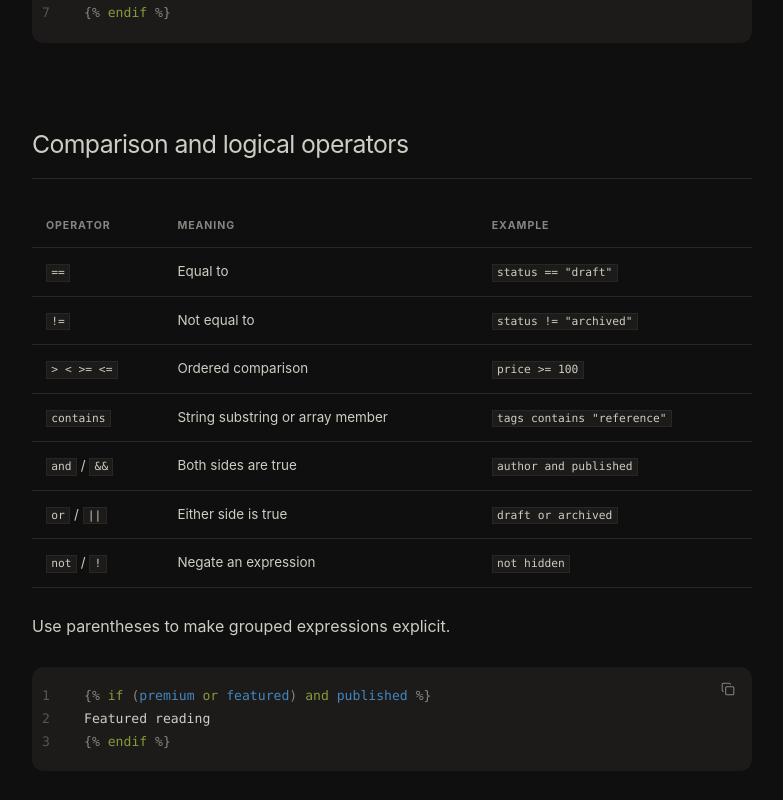
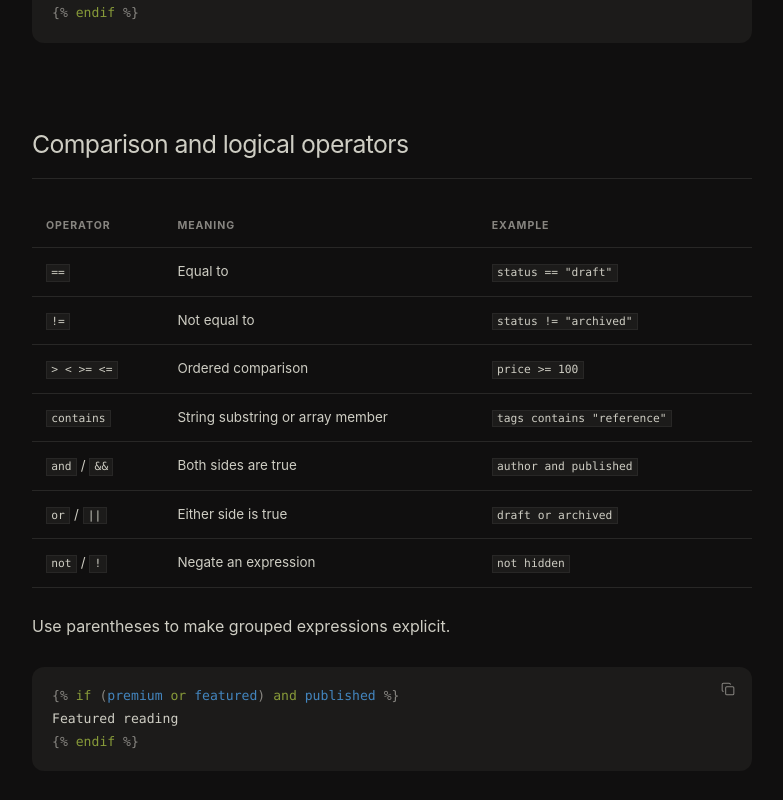
Before and after one commit to obsidianmd/knap, a Next.js app in the folder website/: page /logic in a window 1280 px wide. Shown: the part 740-1540 px from the top of the page, without its empty margins (248-1031 px from the left). Built offline with nearby package versions, Linux system fonts and the light colour scheme.

Commit message:
Limit code line numbers to homepage examples

```diff
--- a/website/app/_components/docs.tsx
+++ b/website/app/_components/docs.tsx
@@ -219,15 +219,17 @@ export function CodeBlock({
   code,
   language = 'knap',
   label,
+  showLineNumbers = false,
 }: {
   code: string;
   language?: CodeLanguage;
   label?: string;
+  showLineNumbers?: boolean;
 }) {
   const normalizedCode = code.replace(/^\n|\n$/g, '');
   const lines = normalizedCode.split('\n');
   return (
-    <figure className={`doc-code${label ? '' : ' doc-code-unlabeled'}`}>
+    <figure className={`doc-code${label ? '' : ' doc-code-unlabeled'}${showLineNumbers ? ' doc-code-numbered' : ''}`}>
       {label ? (
         <figcaption>
           <span>{label}</span>
@@ -236,7 +238,7 @@ export function CodeBlock({
       ) : <CodeCopyButton code={normalizedCode} />}
       <pre><code>{lines.map((line, index) => (
         <span className="doc-code-line" key={index}>
-          <span className="doc-line-number">{index + 1}</span>
+          {showLineNumbers ? <span className="doc-line-number">{index + 1}</span> : null}
           <span>{highlightLine(line, language)}</span>
         </span>
       ))}</code></pre>
--- a/website/app/globals.css
+++ b/website/app/globals.css
@@ -331,7 +331,8 @@ footer > a:last-child { justify-self: end; }
 .doc-code-copy[data-copied] { color: var(--green); }
 .doc-code pre { margin: 0; overflow-x: auto; padding-block: 18px; color: var(--paper); font-family: "SFMono-Regular", Consolas, monospace; font-size: 0.82rem; line-height: 1.72; }
 .doc-code-unlabeled > .doc-code-copy { position: absolute; z-index: 1; top: 8px; right: 10px; }
-.doc-code-line { display: grid; min-height: 1.72em; grid-template-columns: 42px 1fr; padding-inline: 10px 20px; }
+.doc-code-line { display: grid; min-height: 1.72em; grid-template-columns: minmax(0, 1fr); padding-inline: 20px; }
+.doc-code-numbered .doc-code-line { grid-template-columns: 42px minmax(0, 1fr); padding-left: 10px; }
 .doc-code-unlabeled .doc-code-line { padding-right: 52px; }
 .doc-code-line:hover { background: var(--line); }
 .doc-line-number { color: var(--faint); user-select: none; }
--- a/website/app/page.tsx
+++ b/website/app/page.tsx
@@ -109,8 +109,8 @@ export default function Home() {
         </header>
 
         <div className="markdown-transform">
-          <CodeBlock label="Knap template" code={markdownTemplate} />
-          <CodeBlock language="md" label="note.md" code={markdownOutput} />
+          <CodeBlock label="Knap template" code={markdownTemplate} showLineNumbers />
+          <CodeBlock language="md" label="note.md" code={markdownOutput} showLineNumbers />
         </div>
       </section>
 
```
